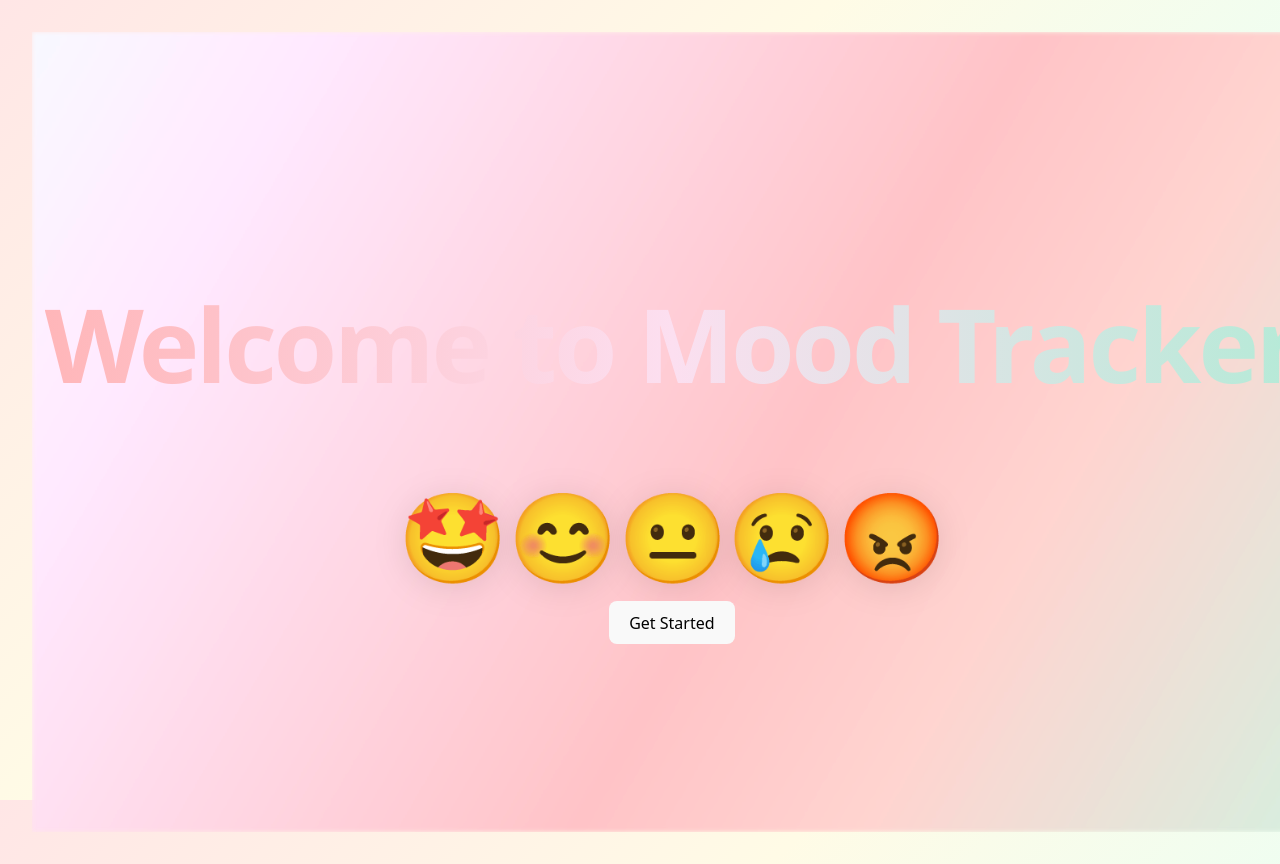
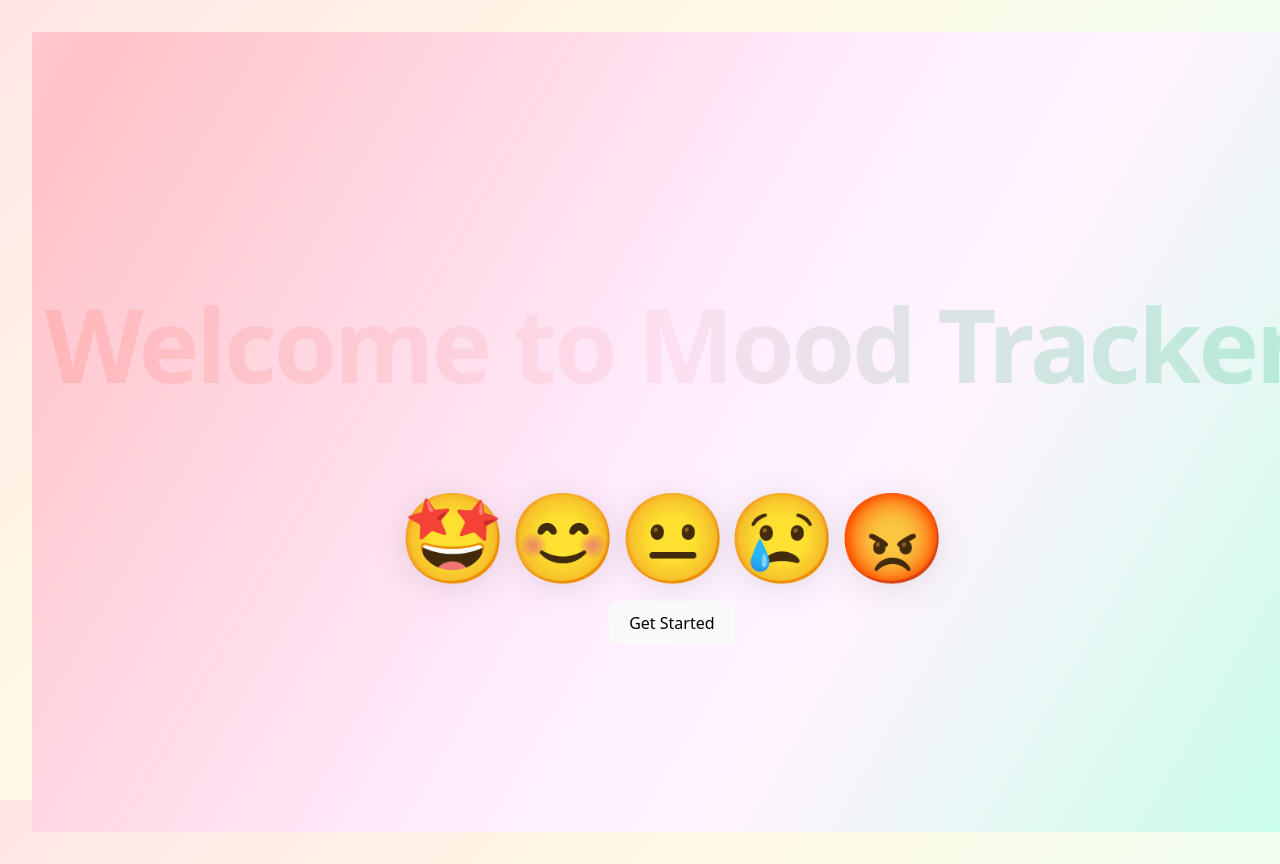
Before and after one commit to agargi007/mood-tracker-, a Vue app: page / in a window 1280 px wide. Shown: the top 864 px of the page. Built offline with nearby package versions, Linux system fonts and the light colour scheme.

Commit message:
Welcome page: fix centering and add animated full-page pastel gradient background for video-like effect

```diff
--- a/src/pages/Welcome.vue
+++ b/src/pages/Welcome.vue
@@ -1,7 +1,7 @@
 <template>
-  <div class="welcome-summer-bg min-h-screen min-w-screen w-screen h-screen flex flex-col items-center justify-center relative overflow-hidden">
-    <!-- Animated background video effect -->
-    <div class="absolute inset-0 z-0 animated-bg-gradient"></div>
+  <div class="welcome-summer-bg min-h-screen w-screen flex flex-col items-center justify-center relative overflow-hidden" style="overflow-x:hidden; overflow-y:hidden; min-height:100vh; min-width:100vw; height:100vh; width:100vw;">
+    <!-- Animated full-page pastel gradient video effect -->
+    <div class="absolute inset-0 w-full h-full z-0 animated-bg-gradient"></div>
     <div class="relative z-10 flex flex-col items-center justify-center w-full h-full flex-1">
       <h1 class="welcome-title font-display font-extrabold mb-10 md:mb-14 text-gray-800 tracking-tight drop-shadow-lg animate-gradient-text animate-fade-in"
         style="font-size: clamp(2.5rem, 8vw, 6.5rem); line-height: 1.1; text-align: center;">
@@ -31,24 +31,25 @@
 </script>
 
 <style scoped>
-/* Animated background gradient video effect */
+/* Font imports are now global in style.css */
+
+/* Animated full-page pastel gradient video effect */
 .animated-bg-gradient {
   position: absolute;
   inset: 0;
   width: 100vw;
   height: 100vh;
   z-index: 0;
-  background: linear-gradient(120deg, #ffe6e6, #fffbe6, #e6fff7, #e6e6ff, #ffb6b9, #b5ead7, #c9c9ff, #ffdac1);
+  background: linear-gradient(120deg, #ffe6e6, #fffbe6, #e6fff7, #e6e6ff, #ffb6b9, #fcdff0, #b5ead7, #c9c9ff, #ffdac1);
   background-size: 400% 400%;
-  animation: gradient-move-bg 18s ease-in-out infinite alternate;
-  filter: blur(2px) brightness(1.08) saturate(1.1);
+  animation: gradient-move-bg 16s ease-in-out infinite alternate;
+  filter: blur(0px) brightness(1.08) saturate(1.1);
 }
 @keyframes gradient-move-bg {
   0% { background-position: 0% 50%; }
   50% { background-position: 100% 50%; }
   100% { background-position: 0% 50%; }
 }
-/* Font imports are now global in style.css */
 
 /* Fade-in animation for heading */
 .animate-fade-in {
```
